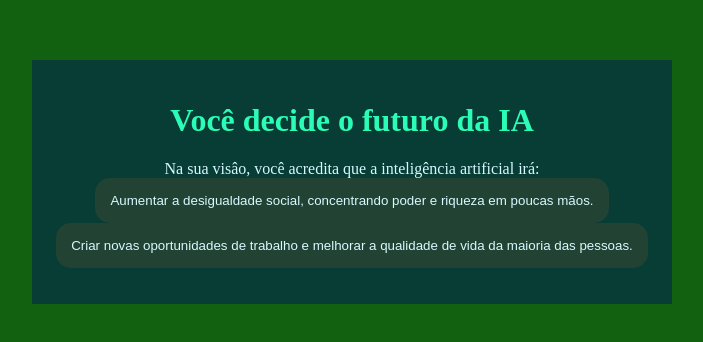
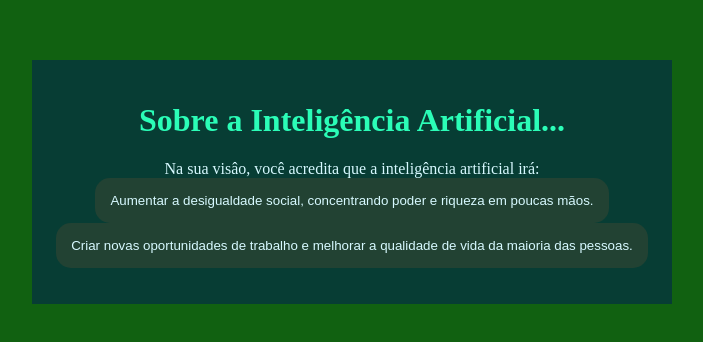
Before and after one commit to Ana-lu1/inteligencia-artificial, a plain HTML site: page index.html in a window 1280 px wide. Shown: the part 226-568 px from the top of the page, without its empty margins (288-991 px from the left). Drawn offline with Linux system fonts and the light colour scheme.

Commit message:
Update index.html
Projeto final

```diff
--- a/index.html
+++ b/index.html
@@ -2,13 +2,13 @@
 <html lang="pt-br">
 <head>
     <meta charset="UTF-8">
-    <meta name="viewport" content="width=device-width, initial-scale=1.0">
+    <meta name="viewport" content="width=device-width, initial-scale=1.5">
     <link rel="stylesheet" href="style.css">
-    <title>Você decide o futuro da IA</title>
+    <title>Sobre a Inteligência Artificial...</title>
 </head>
 <body>
     <div class="caixa-principal">
-        <h1>Você decide o futuro da IA</h1>
+        <h1>Sobre a Inteligência Artificial...</h1>
         <div class="caixa-perguntas"></div>
         <div class="caixa-alternativas"></div>
         <div class="caixa-resultado">
```
